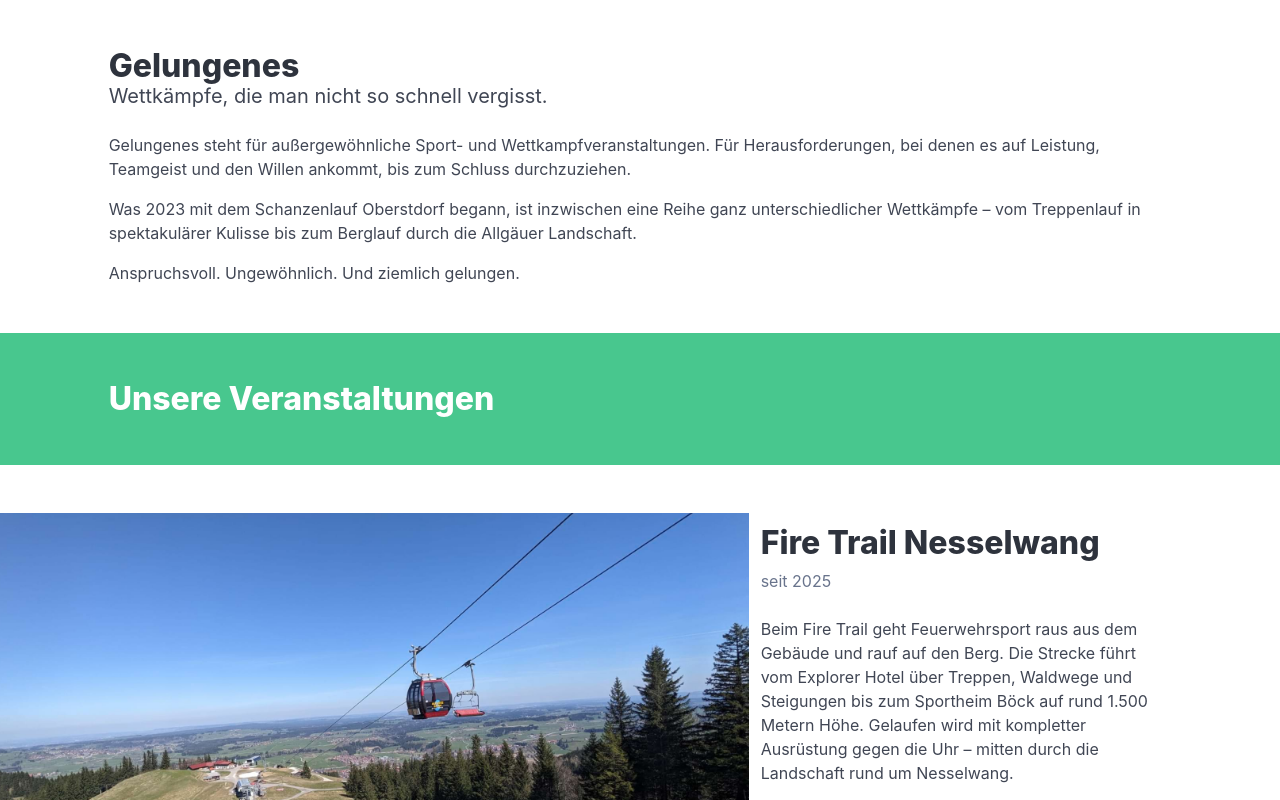
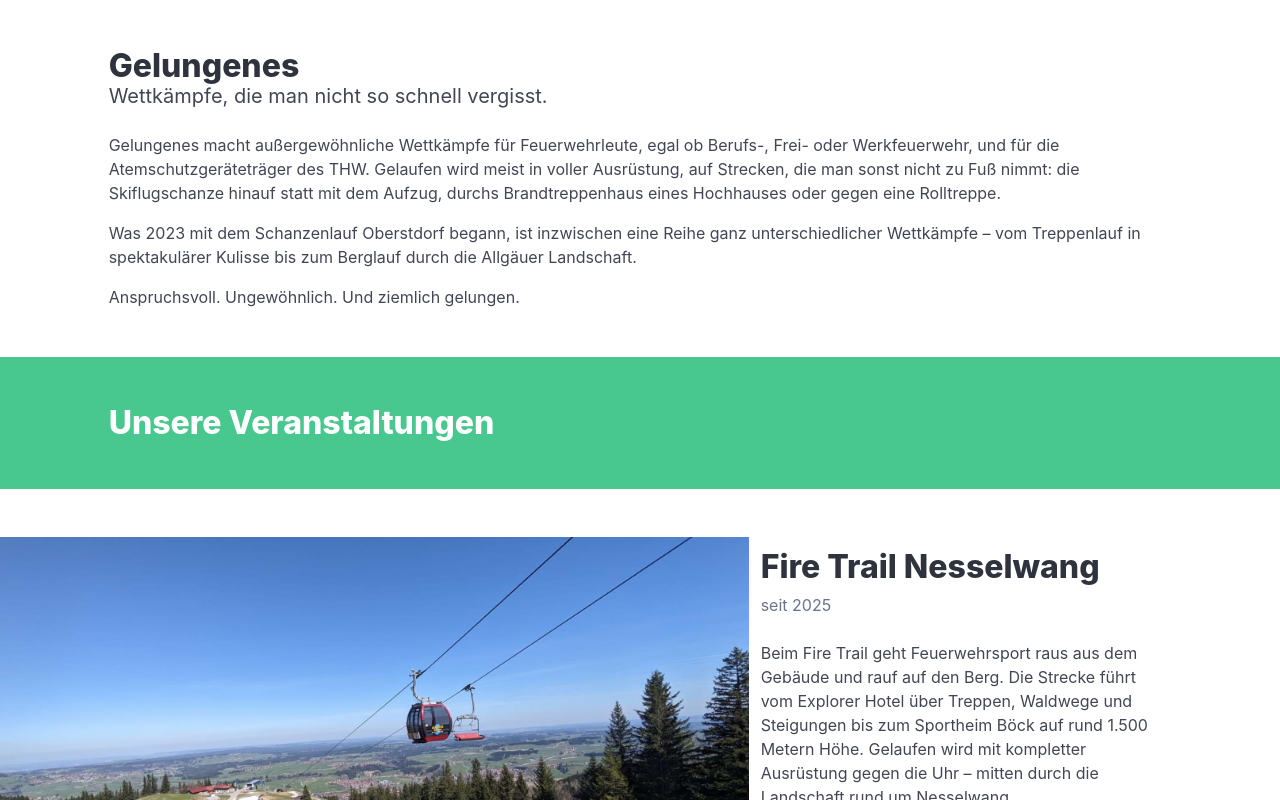
Before and after one commit to steffkes/gelungenes-website, a Nuxt app: page / in a window 1280 px wide. Shown: the top 800 px of the page. Built offline with nearby package versions, Linux system fonts and the light colour scheme.

Commit message:
describe audience in intro

```diff
--- a/app/app.vue
+++ b/app/app.vue
@@ -16,10 +16,12 @@ useHead({
 
         <div class="content">
           <p>
-            Gelungenes steht für außergewöhnliche Sport- und
-            Wettkampfveranstaltungen. Für Herausforderungen, bei denen es auf
-            Leistung, Teamgeist und den Willen ankommt, bis zum Schluss
-            durchzuziehen.
+            Gelungenes macht außergewöhnliche Wettkämpfe für Feuerwehrleute,
+            egal ob Berufs-, Frei- oder Werkfeuerwehr, und für die
+            Atemschutzgeräteträger des THW. Gelaufen wird meist in voller
+            Ausrüstung, auf Strecken, die man sonst nicht zu Fuß nimmt: die
+            Skiflugschanze hinauf statt mit dem Aufzug, durchs Brandtreppenhaus
+            eines Hochhauses oder gegen eine Rolltreppe.
           </p>
 
           <p>
```
